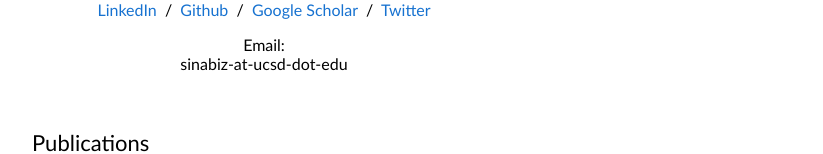
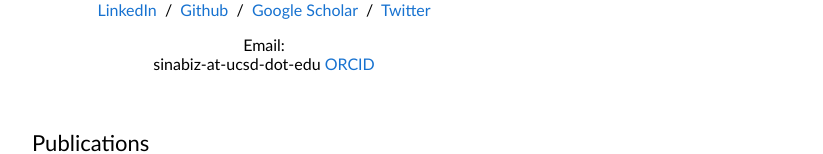
Before and after one commit to siNabiz/siNabiz.github.io, a plain HTML site: page index.html in a window 1280 px wide. Shown: the part 375-529 px from the top of the page, without its empty margins (228-1051 px from the left). Drawn offline with Linux system fonts and the light colour scheme.

Commit message:
Update index.html

```diff
--- a/index.html
+++ b/index.html
@@ -37,7 +37,7 @@
                 <a href="https://twitter.com/sinabiz_">Twitter</a>
               </p>
               <p style="text-align:center">
-                Email: <br> sinabiz-at-ucsd-dot-edu
+                Email: <br> sinabiz-at-ucsd-dot-edu  <a href="https://orcid.org/0000-0002-2182-5197">ORCID</a>
               </p>
             </td>
             <td class="bio_image_wrapper">
```
